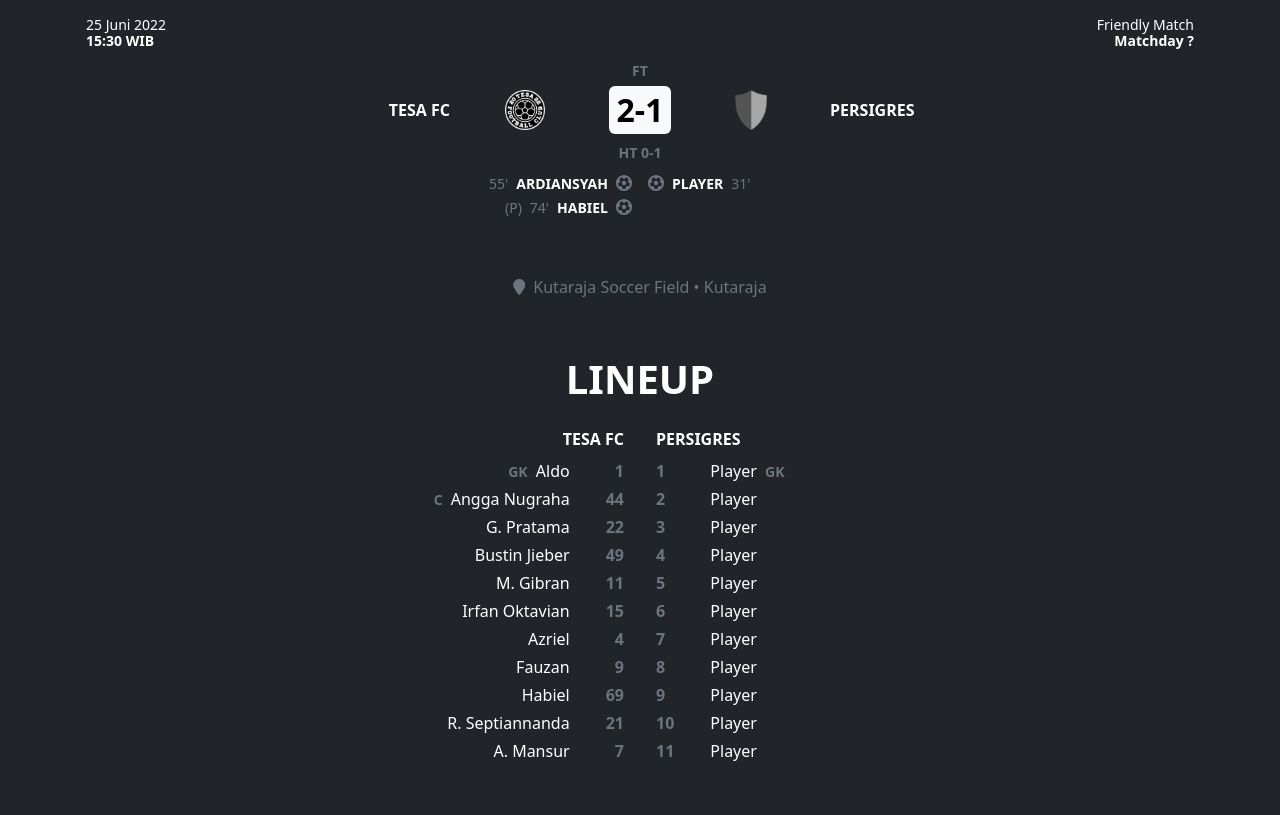
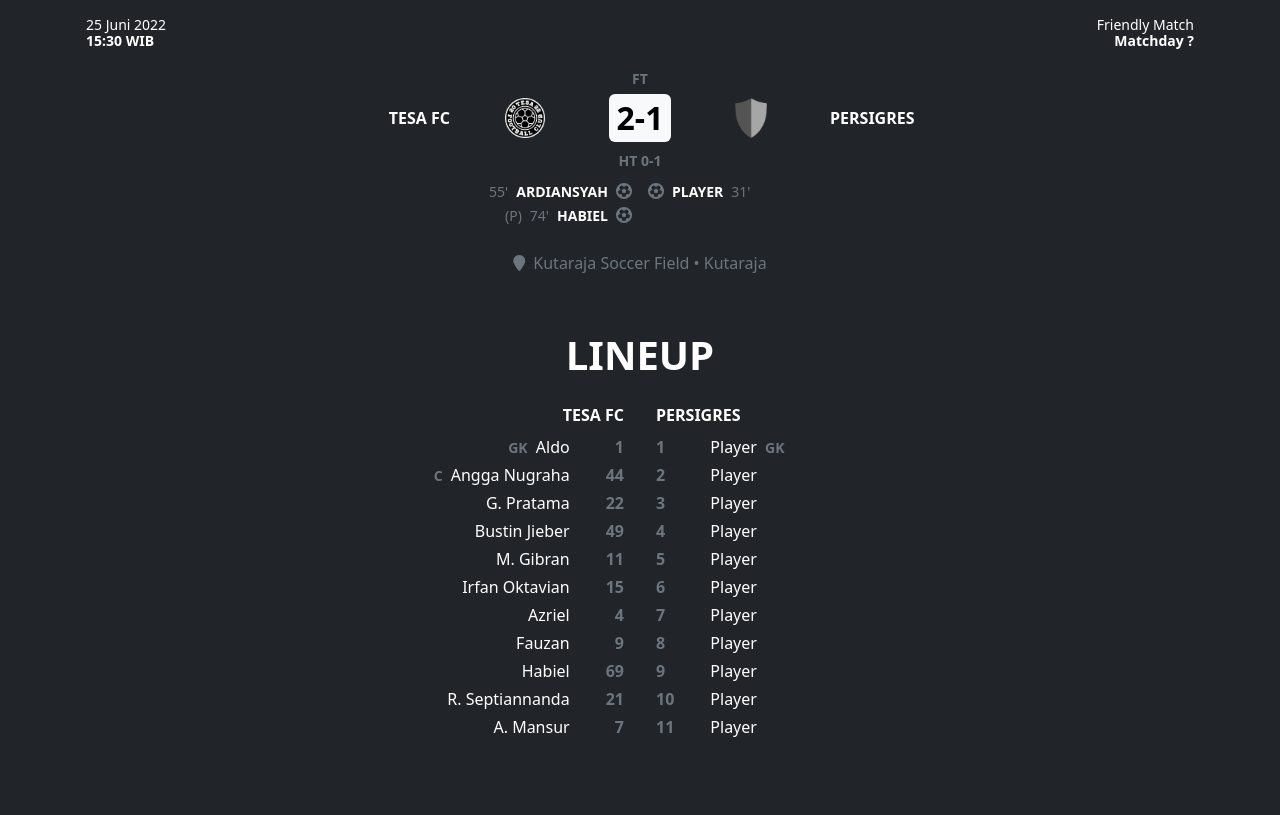
Before and after one commit to tesafc/tesafc.github.io, a Jekyll site: the page built from _matches/2022-06-25.md, in a window 1280 px wide. Shown: the part 781-1596 px from the top of the page. Built offline with Jekyll 4.4.1, drawn with Linux system fonts in a browser that asks for light colours; nearby versions of some CDN libraries; after the commit the page ends 1572 px from its top, so only the background shows below that.

Commit message:
Update match.html

```diff
--- a/_layouts/match.html
+++ b/_layouts/match.html
@@ -21,7 +21,7 @@
           <p class="card-text text-end text-capitalize fw-bolder lh-1 mb-0"><small>{{ page.matchday }}</small></p>
         </div>
       </div>
-      <div class="card-body px-0 pt-2 pb-5">
+      <div class="card-body px-0 pb-3">
         <div class="d-flex justify-content-center align-items-end mb-0"><small class="text-uppercase text-secondary fw-bolder lh-1">{{ page.result.status }}</small></div>
         <div class="row g-0">
           <div class="col-4 d-flex justify-content-end align-items-center">
```
